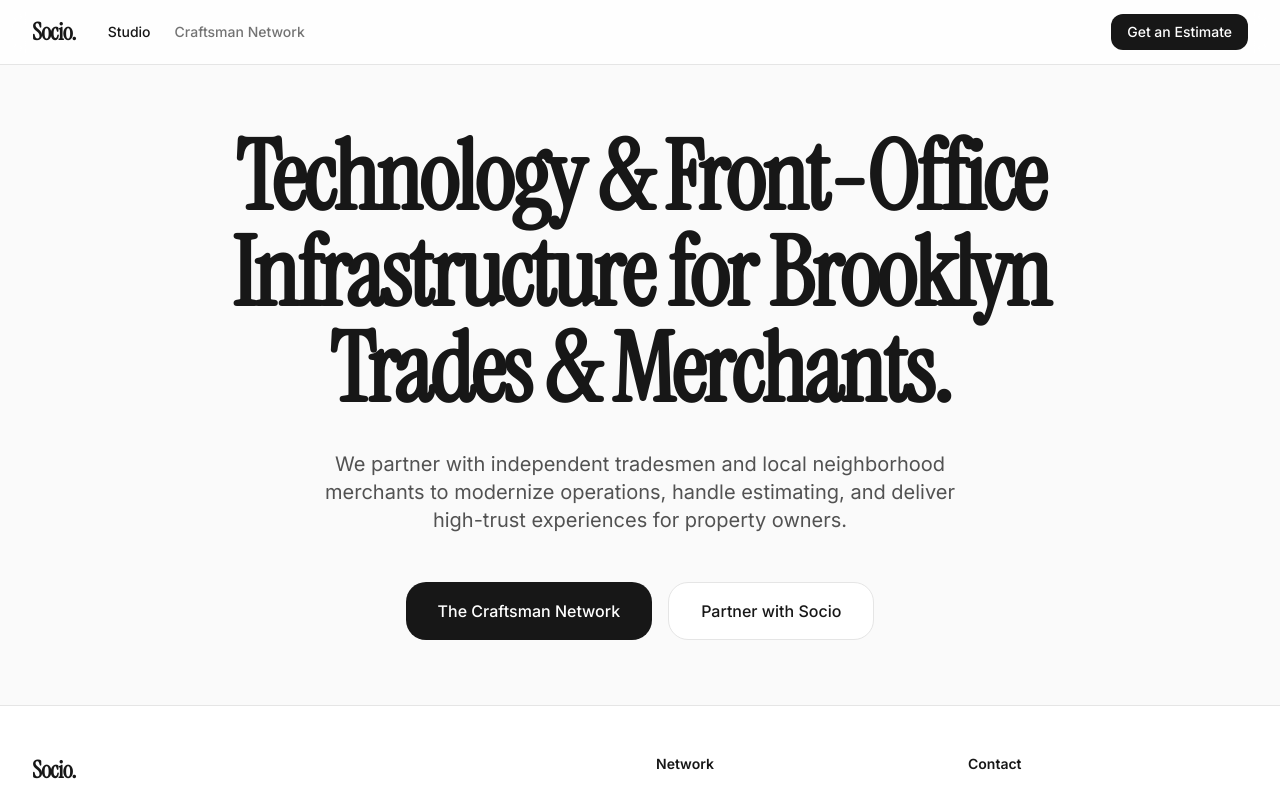
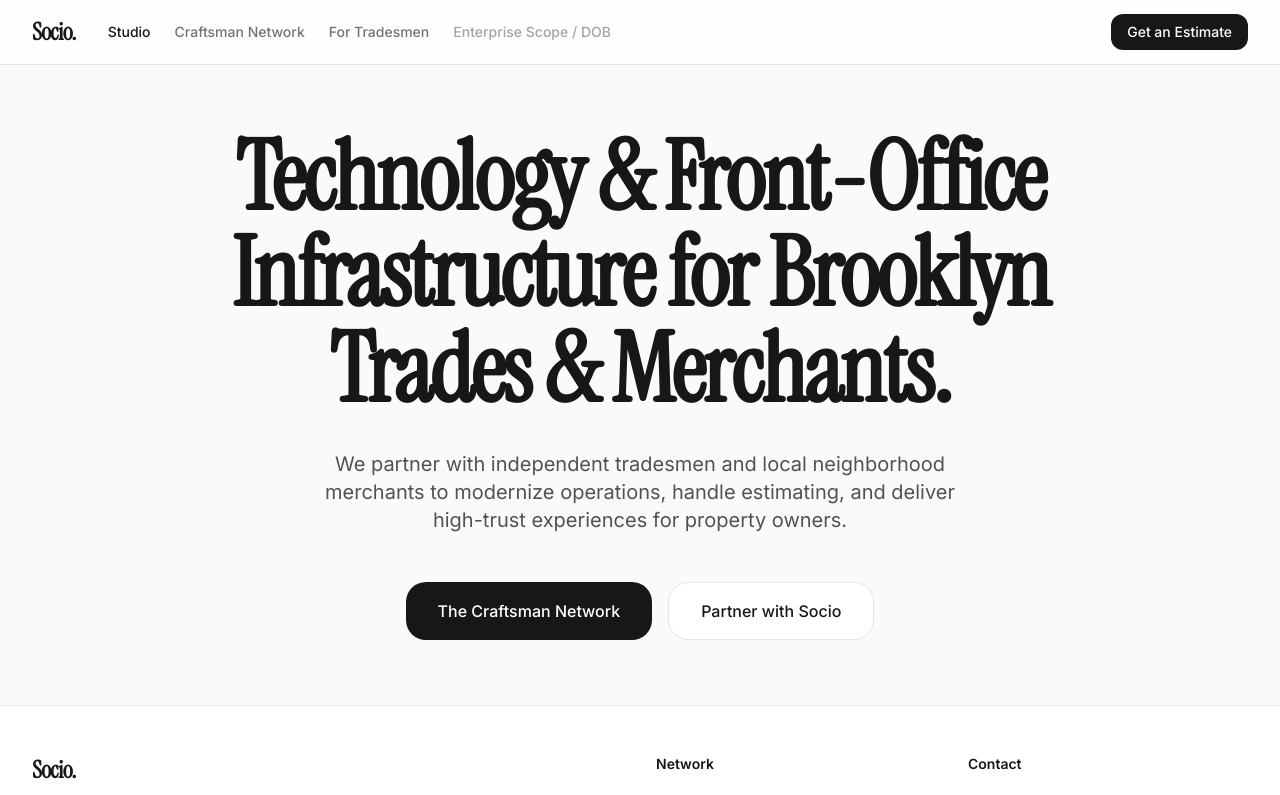
Before and after one commit to NickAiNYC/Socio, a Next.js app: page / in a window 1280 px wide. Shown: the top 795 px of the page. Built offline with nearby package versions, Linux system fonts and the light colour scheme.

Commit message:
feat: add navigation links to header

```diff
--- a/components/layout/Header.tsx
+++ b/components/layout/Header.tsx
@@ -30,6 +30,22 @@ export default function Header() {
             >
               Craftsman Network
             </Link>
+            <Link
+              href="/contractors/join"
+              className={`text-sm font-medium transition-colors hover:text-neutral-900 ${
+                pathname?.startsWith("/contractors/") ? "text-neutral-900" : "text-neutral-500"
+              }`}
+            >
+              For Tradesmen
+            </Link>
+            <Link
+              href="/variance"
+              className={`text-sm font-medium transition-colors hover:text-neutral-900 ${
+                pathname?.startsWith("/variance") ? "text-neutral-900" : "text-neutral-400"
+              }`}
+            >
+              Enterprise Scope / DOB
+            </Link>
           </nav>
         </div>
         <div className="flex items-center gap-4">
```
